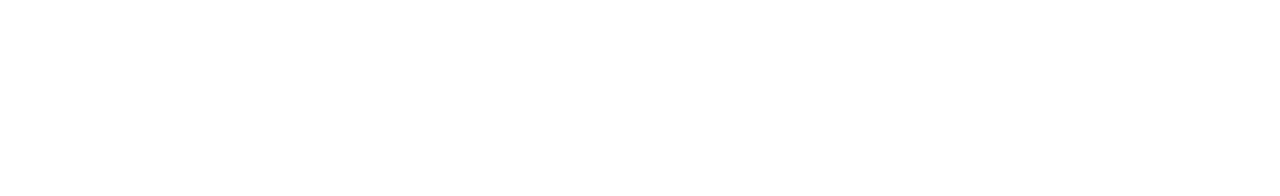
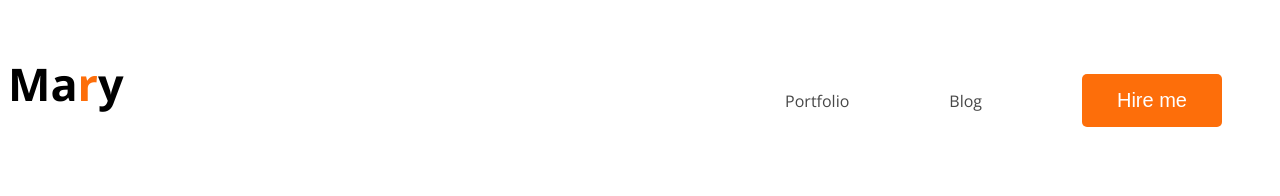
Before and after one commit to Hridoykhan4/Portfolio_Website, a plain HTML site: page index.html in a window 1280 px wide. Drawn offline with nearby package versions, Linux system fonts and the light colour scheme.

Commit message:
navbar design done

```diff
--- a/index.html
+++ b/index.html
@@ -3,27 +3,30 @@
   <head>
     <meta charset="UTF-8" />
     <meta name="viewport" content="width=device-width, initial-scale=1.0" />
+    <link rel="preconnect" href="https://fonts.googleapis.com" />
+    <link rel="preconnect" href="https://fonts.gstatic.com" crossorigin />
+    <link
+      href="https://fonts.googleapis.com/css2?family=Inter:ital,opsz,wght@0,14..32,100..900;1,14..32,100..900&family=Open+Sans:ital,wght@0,300..800;1,300..800&display=swap"
+      rel="stylesheet"
+    />
+    <link rel="stylesheet" href="styles/portfolio.css" />
     <title>Web Portfolio Project</title>
   </head>
 
   <body>
-
     <header>
-
+      <nav>
+        <h3 class="nav-title">Ma<span class="text-primary">r</span>y</h3>
+        <ul>
+          <li><a href="#">Portfolio</a></li>
+          <li><a href="#">Blog</a></li>
+          <li><button class="btn-primary">Hire me</button></li>
+        </ul>
+      </nav>
     </header>
 
-    <main>
+    <main></main>
 
-    </main>
-
-
-    <footer>
-
-    </footer>
-
-
-
-
-
+    <footer></footer>
   </body>
 </html>
--- /dev/null
+++ b/styles/portfolio.css
@@ -0,0 +1,42 @@
+nav{
+    display: flex;
+    justify-content: space-between;
+}
+
+body{
+    font-family: "Open Sans", sans-serif;
+}
+
+.nav-title{
+    font-size: 45px;
+    font-weight: 800px;
+}
+
+.text-primary{
+    color: rgb(253, 110, 10);
+}
+
+nav > ul{
+    display: flex;
+    align-items: center;
+}
+
+nav li{
+    list-style: none;
+    margin: 50px;
+}
+
+nav a{
+    text-decoration: none;
+    color: #474747;
+}
+
+.btn-primary{
+    border-radius: 5px;
+    background-color: rgb(253, 110, 10);
+    border: 0;
+    padding: 15px 35px;
+    color: white;
+    font-size: 20px;
+    font-weight: 700px;
+}
```
